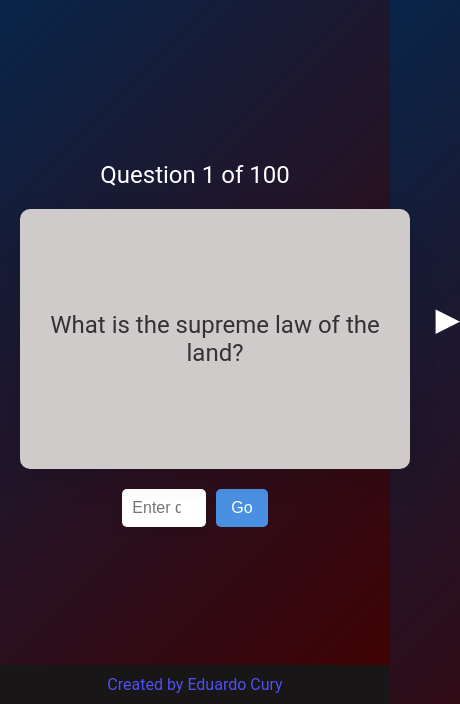
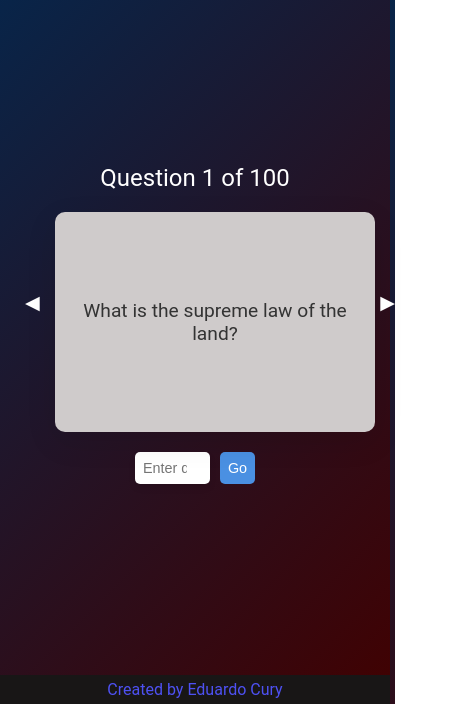
Before and after one commit to duducury/U.S.-Citizenship-2024-Flash-Card, a plain HTML site: page index.html in a window 390 px wide. Shown: the part 140-844 px from the top of the page, 460 px wide, since content can reach past the window. Drawn offline with Linux system fonts and the light colour scheme.

Commit message:
Update styles.css
responsive

```diff
--- a/styles.css
+++ b/styles.css
@@ -118,12 +118,12 @@ nav .fa-flag-usa {
 }
 
 .left-arrow {
-    left: -40px;
+    left: -20px;
     position: absolute;
 }
 
 .right-arrow {
-    right: -20px;
+    right: -50px;
     position: absolute;
 }
 
@@ -176,3 +176,53 @@ footer p {
     color: #4e51f3;
     margin: 0;
 }
+
+/* Media queries for responsive design */
+@media (max-width: 768px) {
+    nav h1 {
+        font-size: 1.0rem;
+    }
+
+    .flashcard {
+        width: 280px;
+        height: 180px;
+        margin: 0 20px;
+    }
+
+    .left-arrow, .right-arrow {
+        font-size: 1.5rem;
+    }
+
+    .container, .search-container {
+        margin-top: 60px;
+    }
+
+    #question, #answer {
+        font-size: 1.2rem;
+    }
+
+    button, #search-input {
+        font-size: 0.9rem;
+        padding: 8px;
+    }
+
+}
+
+@media (max-width: 480px) {
+    body {
+        flex-direction: column;
+    }
+
+    .flashcard {
+        margin: 0 10px;
+    }
+
+    nav, footer {
+        flex-direction: column;
+        padding: 5px 0;
+    }
+
+    .left-arrow, .right-arrow {
+        font-size: 1.2rem;
+    }
+}
```
